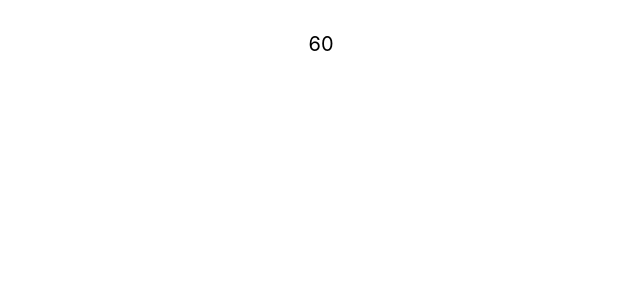
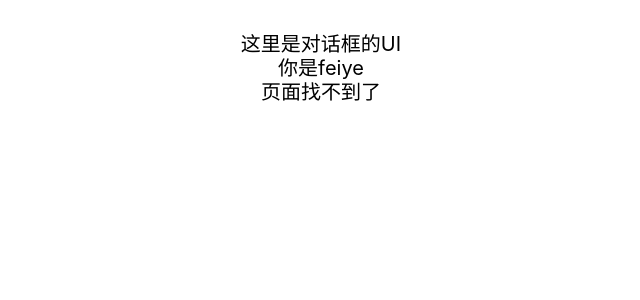
Before and after one commit to cunzaizhuyi/svelte-course, a Svelte app: page / in a window 1280 px wide. Shown: the top 300 px of the page, without its empty margins (319-959 px from the left). Built offline with nearby package versions, Linux system fonts and the light colour scheme.

Commit message:
if语句

```diff
--- a/src/App.svelte
+++ b/src/App.svelte
@@ -1,9 +1,9 @@
 <script lang="ts">
-  import Compute from './lib/Compute.svelte'
+  import If from './lib/If.svelte'
 </script>
 
 <main>
-  <Compute></Compute>
+  <If></If>
 </main>
 
 <style>
--- /dev/null
+++ b/src/lib/If.svelte
@@ -0,0 +1,40 @@
+<script lang="ts">
+// 条件渲染 if,  if else , if else if else if else
+
+let isShowDialog = true;
+
+let name = 'feiye';
+
+let code = 404
+</script>
+
+<div>
+  {#if isShowDialog}
+    这里是对话框的UI
+  {/if}
+
+  <div>
+    {#if name}
+      你是{name}
+    {:else}
+      你是 默认用户
+    {/if}
+  </div>
+
+
+  <div>
+    {#if code === 302}
+      重定向了302
+    {:else if code === 307}
+      重定向了307
+    {:else if code === 404}
+      页面找不到了
+    {:else}
+      成功返回
+    {/if}
+  </div>
+</div>
+
+<style>
+
+</style>
```
